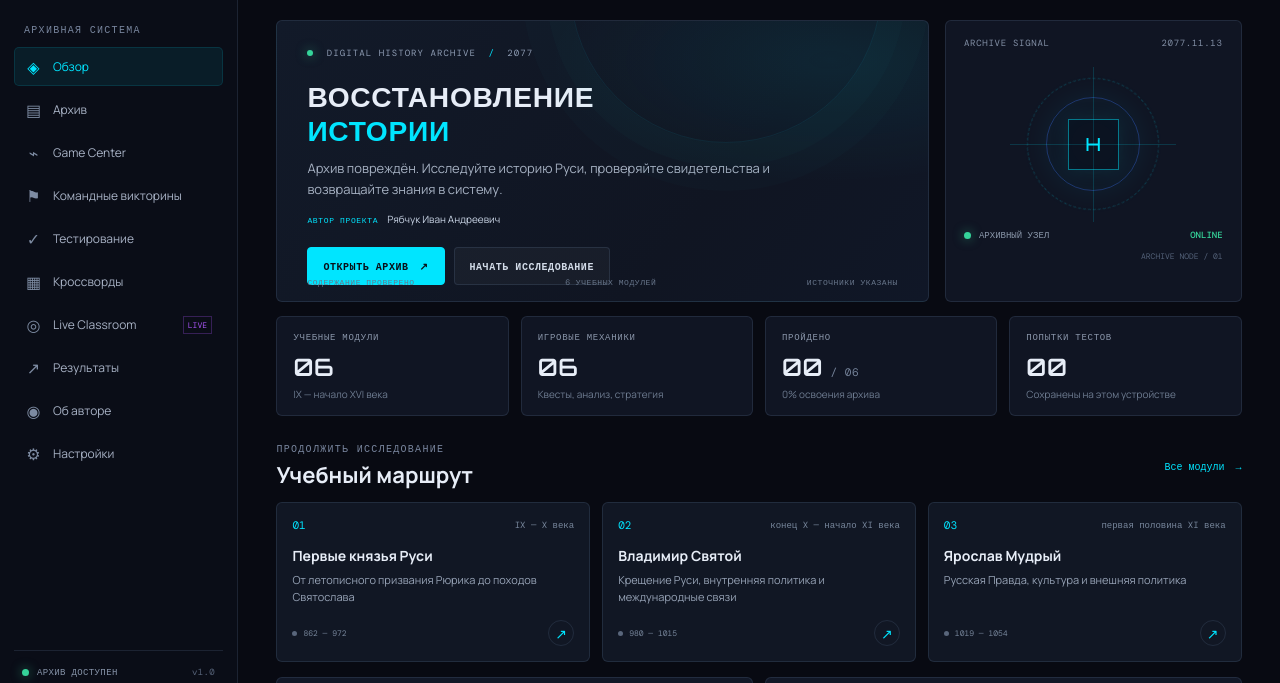
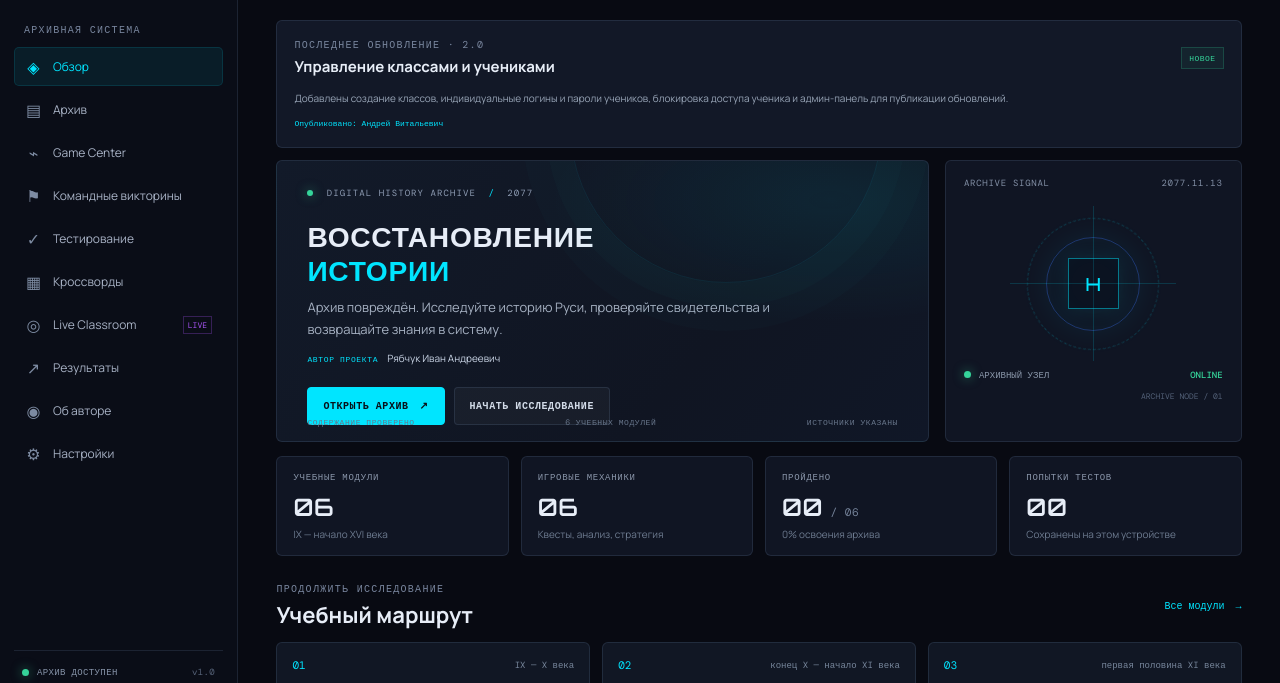
Before and after one commit to Mudzanbit12bot/history, a plain HTML site: page index.html in a window 1280 px wide. Shown: the part 66-749 px from the top of the page. Drawn offline with nearby package versions, Linux system fonts and the light colour scheme.

Commit message:
Add latest update card to overview
Co-authored-by: Copilot App <223556219+Copilot@users.noreply.github.com>

```diff
--- a/src/main.js
+++ b/src/main.js
@@ -195,10 +195,22 @@ function homePage() {
   const last = progress.attempts[0];
   const progressPct = Math.round(done / modules.length * 100);
   const latestAnnouncements = Object.values(state.announcements).sort((a, b) => (b.publishedAt || 0) - (a.publishedAt || 0));
-  const announcement = latestAnnouncements[0];
-  const announcementHtml = announcement ? `<div class="classroom-warning"><span>i</span><p><strong>ОБНОВЛЕНИЕ ${escapeHtml(announcement.version || "")}: ${escapeHtml(announcement.title)}</strong><br>${escapeHtml(announcement.details)}</p></div>` : "";
+  const announcement = latestAnnouncements[0] || {
+    version: "2.0",
+    title: "Управление классами и учениками",
+    details: "Добавлены создание классов, индивидуальные логины и пароли учеников, блокировка доступа ученика и админ-панель для публикации обновлений.",
+    publishedBy: "Андрей Витальевич",
+    publishedAt: Date.now()
+  };
   return `
-    ${announcementHtml}
+    <section class="panel release-panel" aria-label="Обновления сайта">
+      <div class="panel-heading">
+        <div><div class="eyebrow">ПОСЛЕДНЕЕ ОБНОВЛЕНИЕ · ${escapeHtml(announcement.version || "")}</div><h3>${escapeHtml(announcement.title)}</h3></div>
+        <span class="status-chip">НОВОЕ</span>
+      </div>
+      <p class="small-copy">${escapeHtml(announcement.details)}</p>
+      <small class="classroom-submitted">Опубликовано: ${escapeHtml(announcement.publishedBy || "Андрей Витальевич")}</small>
+    </section>
     <div class="hero-grid">
       <section class="hero-panel">
         <div class="hero-kicker"><span class="pulse"></span> DIGITAL HISTORY ARCHIVE <span class="hero-sep">/</span> 2077</div>
--- a/styles.css
+++ b/styles.css
@@ -374,6 +374,8 @@ a { color: inherit; text-decoration: none; }
 .classroom-response-head span, .classroom-submitted { color: var(--cyan); font: 8px "DM Mono", monospace; }
 .classroom-device { margin: 6px 0 0; color: #7e8ba0; font: 8px "DM Mono", monospace; overflow-wrap: anywhere; }
 .classroom-response p { margin: 7px 0 0; color: #9caac0; font-size: 11px; line-height: 1.55; white-space: pre-wrap; overflow-wrap: anywhere; }
+.release-panel { margin: 0 0 12px; }
+.release-panel .small-copy { margin: 8px 0 4px; }
 .classroom-response > .button { margin-top: 8px; max-width: 100%; white-space: normal; text-align: left; }
 .classroom-submitted { margin: 10px 0; }
 .class-session-head { display: flex; align-items: start; justify-content: space-between; gap: 12px; }
```
